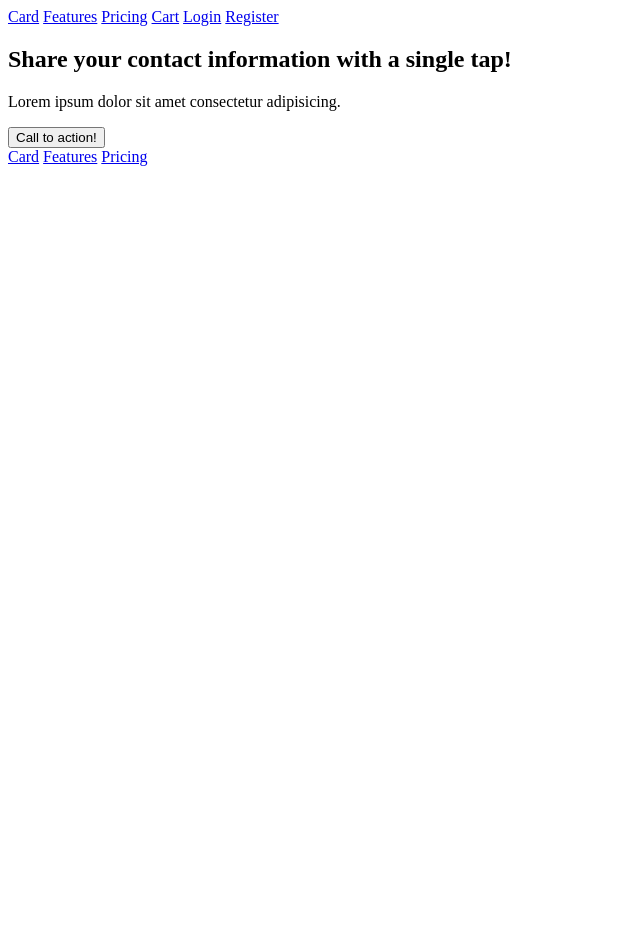
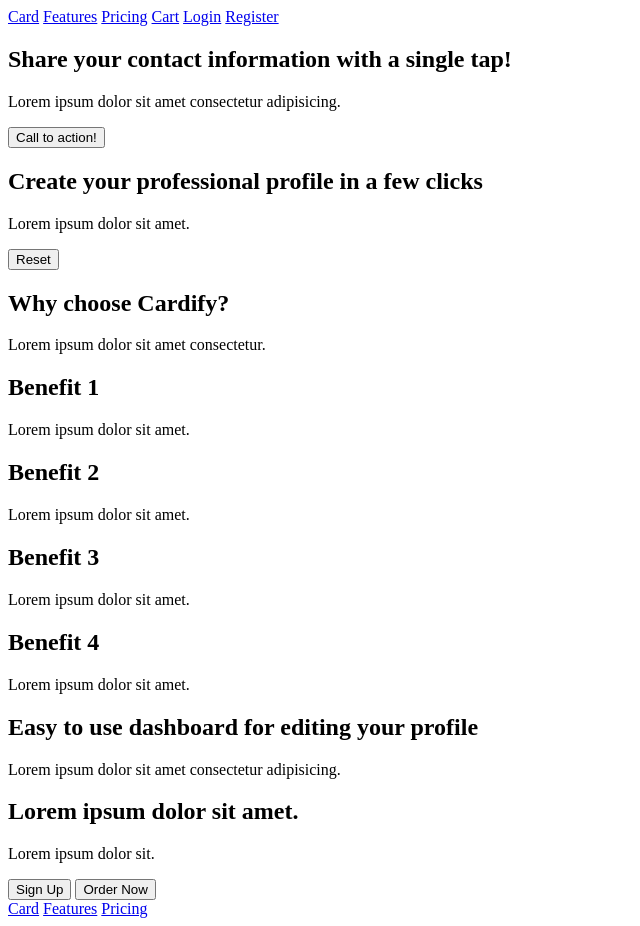
Before and after one commit to sekelskyp/cardify-demos, a SvelteKit app in the folder sveltekit-ts/: page / in a window 1280 px wide. Shown: the whole page, without its empty margins (0-640 px from the left). Before the commit the page ends 800 px from the top, so only its background shows below. Built offline with nearby package versions, Linux system fonts and the light colour scheme.

Commit message:
Add more sections

```diff
--- a/sveltekit-ts/src/routes/+page.svelte
+++ b/sveltekit-ts/src/routes/+page.svelte
@@ -6,4 +6,45 @@
         </hgroup>
         <button>Call to action!</button>
     </section>
+    <section>
+        <hgroup>
+            <h2>Create your professional profile in a few clicks</h2>
+            <p>Lorem ipsum dolor sit amet.</p>
+        </hgroup>
+        <button>Reset</button>
+    </section>
+    <section>
+        <hgroup>
+            <h2>Why choose Cardify?</h2>
+            <p>Lorem ipsum dolor sit amet consectetur.</p>
+        </hgroup>
+        <div>
+            <h2>Benefit 1</h2>
+            <p>Lorem ipsum dolor sit amet.</p>
+        </div>
+        <div>
+            <h2>Benefit 2</h2>
+            <p>Lorem ipsum dolor sit amet.</p>
+        </div>
+        <div>
+            <h2>Benefit 3</h2>
+            <p>Lorem ipsum dolor sit amet.</p>
+        </div>
+        <div>
+            <h2>Benefit 4</h2>
+            <p>Lorem ipsum dolor sit amet.</p>
+        </div>
+    </section>
+    <section>
+        <hgroup>
+            <h2>Easy to use dashboard for editing your profile</h2>
+            <p>Lorem ipsum dolor sit amet consectetur adipisicing.</p>
+        </hgroup>
+    </section>
+    <section>
+        <h2>Lorem ipsum dolor sit amet.</h2>
+        <p>Lorem ipsum dolor sit.</p>
+        <button>Sign Up</button>
+        <button>Order Now</button>
+    </section>
 </main>
```
